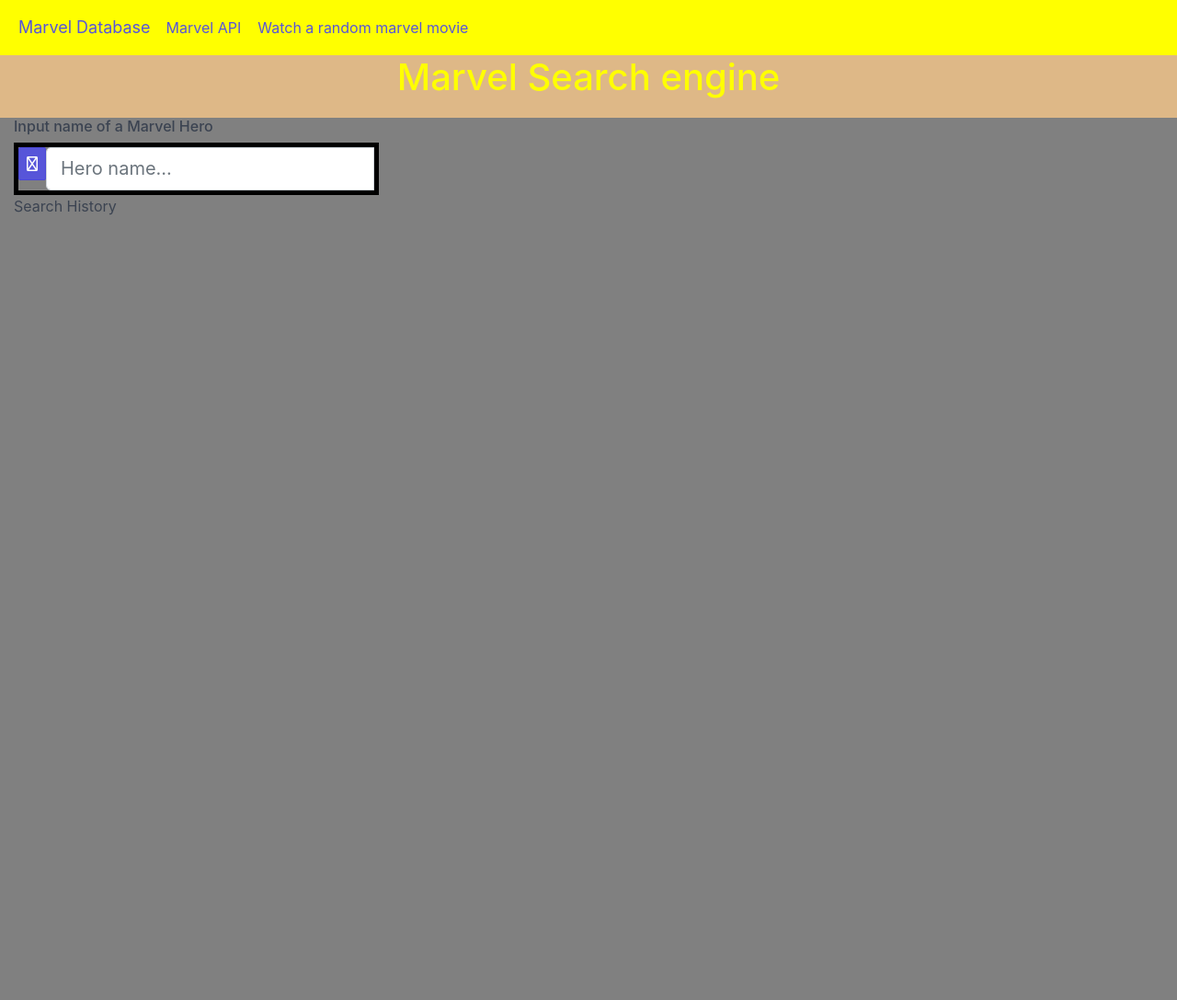
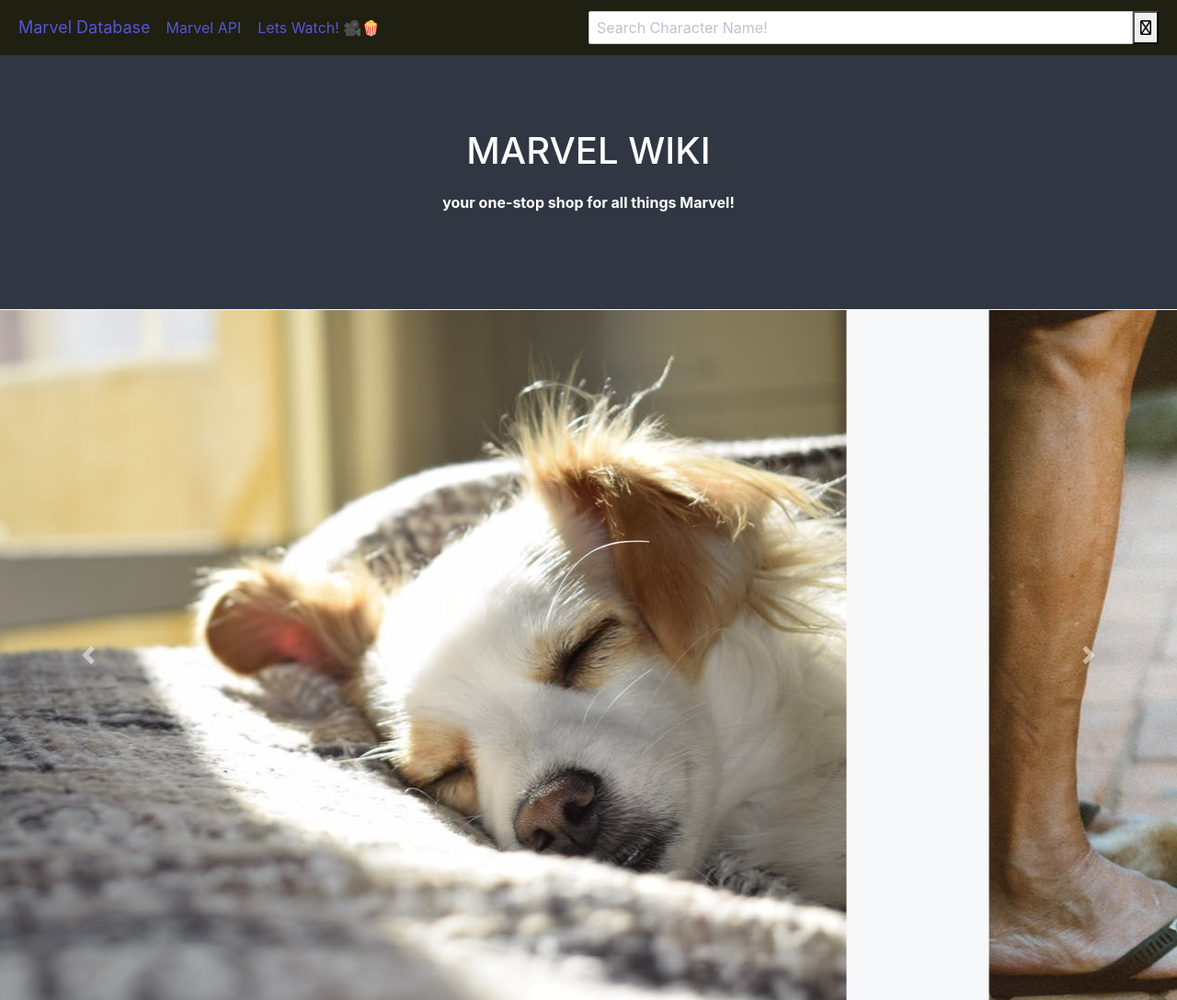
Before and after one commit to sevaggap/Marvel-Comics-Wiki, a plain HTML site: page index.html in a window 1280 px wide. Shown: the top 1087 px of the page at 92% size. Before the commit the page ends 800 px from the top, so only its background shows below. Drawn offline with nearby package versions, Linux system fonts and the light colour scheme.

Commit message:
solid changes in html formatting

```diff
--- a/index.html
+++ b/index.html
@@ -1,17 +1,16 @@
 <!DOCTYPE html>
 <html lang="en">
 <head>
-    <meta charset="UTF-8">
-    <meta name="viewport" content="width=device-width, initial-scale=1.0">
+    <meta charset="utf-8">
+    <meta name="viewport" content="width=device-width, initial-scale=1, shrink-to-fit=no">
     <meta http-equiv="X-UA-Compatible" content="ie=edge">
     <!-- Font Awesome link-->
     <script src="https://kit.fontawesome.com/ca89a4b9f5.js" crossorigin="anonymous"></script>
-    <!-- Bootstrap Link-->
-    <link rel="stylesheet" href="https://stackpath.bootstrapcdn.com/bootstrap/4.4.1/css/bootstrap.min.css" integrity="sha384-Vkoo8x4CGsO3+Hhxv8T/Q5PaXtkKtu6ug5TOeNV6gBiFeWPGFN9MuhOf23Q9Ifjh" crossorigin="anonymous">
+
+    <!-- Bootstrap CSS -->
+    <link rel="stylesheet" href="https://maxcdn.bootstrapcdn.com/bootstrap/4.0.0/css/bootstrap.min.css" integrity="sha384-Gn5384xqQ1aoWXA+058RXPxPg6fy4IWvTNh0E263XmFcJlSAwiGgFAW/dAiS6JXm" crossorigin="anonymous">
+
     <!-- My style sheet -->
-
-
-
     <link rel="stylesheet" href="https://unpkg.com/spectre.css/dist/spectre.min.css">
     <link rel="stylesheet" href="https://unpkg.com/spectre.css/dist/spectre-exp.min.css">
     <link rel="stylesheet" href="https://unpkg.com/spectre.css/dist/spectre-icons.min.css">
@@ -19,43 +18,71 @@
     <link rel="stylesheet" href="styles.css">
     <title>Marvel Comics</title>
 </head>
+
 <body>
+
     <header class="navbar" id="navigationbar">
 
         <section class="navbar-section">
           <a href="https://marvel.fandom.com/wiki/Marvel_Database" class="navbar-brand mr-2">Marvel Database</a>
           <a href="https://developer.marvel.com/" class="btn btn-link">Marvel API</a>
-          <a href="https://perchance.org/marvel-film" class="btn btn-link">Watch a random marvel movie</a>
+          <a href="https://perchance.org/marvel-film" class="btn btn-link">Lets Watch!
+            &#127909;&#x1f37f;
+            </a>
         </section>
+
+
         <section class="navbar-section">
+            <div class="input-group input-inline">
+              <input class="form-input" type="text" placeholder="Search Character Name!">
+              <button id="searchBtn" type="button" id="button-addon2"><i class="far fa-search"></i></button>
+            </div>
+        </section>
 
-        </section>
+
     </header>
-      <div class="row"id="headerbackgrnd">
-        <div class="container" >
-            <h1 class="text-center" id="headertitle">Marvel Search engine</h1>
+
+    <div class="hero bg-dark">
+        <div class="hero-sm">
+          <h1>MARVEL WIKI</h1>
+          <p style ="text-align: center;">your one-stop shop for all things Marvel!</p>
         </div>
     </div>
-    <div class="container-fluid">
+
+     <!-- Start input group -->
+
+    <div id="carouselExampleControls" class="carousel slide" data-ride="carousel">
+        <div class="carousel-inner">
+          <div class="carousel-item active">
+            <img class="img-responsive center-block" src="imgs/pexels-photo-731022.jpeg" alt="First slide">
+          </div>
+          <div class="carousel-item">
+            <img class="img-responsive center-block" src="imgs/pexels-photo-1870301.jpeg" alt="Second slide">
+          </div>
+          <div class="carousel-item">
+            <img class="img-responsive center-block" src="imgs/pexels-photo-511187.jpeg" alt="Third slide">
+          </div>
+        </div>
+
+        <a class="carousel-control-prev" style="" href="#carouselExampleControls" role="button" data-slide="prev">
+          <span class="carousel-control-prev-icon" aria-hidden="true"></span>
+          <span class="sr-only">Previous</span>
+        </a>
+        <a class="carousel-control-next" href="#carouselExampleControls" role="button" data-slide="next">
+          <span class="carousel-control-next-icon" aria-hidden="true"></span>
+          <span class="sr-only">Next</span>
+        </a>
+    </div>
 
 
-        <div class="row">
+        <div class="container-fluid">
+                <!-- End input group -->
+            <div id="searcharea">
 
-
-            <div class="col-4"id="inputarea">
-
-                <h6>Input name of a Marvel Hero</h6>
-
-                <!-- Start input group -->
-                <div class="input-group" id="searchbar">
-                    <input id="searchinput" type="text" class="form-control" placeholder="Hero name..." class="input-group-append">
-                    <button id="searchBtn" class="btn btn-primary" type="button" id="button-addon2"><i class="far fa-search"></i></button>
             </div>
-
-                <!-- End input group -->
-                Search History<div id="searcharea"></div>
                 <!-- Start card -->
-                <div class="row" id="history"> <!-- id for the list for search?-->
+            <div class="row" id="history">
+             <!-- id for the list for search?-->
                 <ul id="searchhistory">
             </div>
         </div>
@@ -64,9 +91,12 @@
             </div>
     </div>
 
+        <script src="https://code.jquery.com/jquery-3.2.1.slim.min.js" integrity="sha384-KJ3o2DKtIkvYIK3UENzmM7KCkRr/rE9/Qpg6aAZGJwFDMVNA/GpGFF93hXpG5KkN" crossorigin="anonymous"></script>
+        <script src="https://cdnjs.cloudflare.com/ajax/libs/popper.js/1.12.9/umd/popper.min.js" integrity="sha384-ApNbgh9B+Y1QKtv3Rn7W3mgPxhU9K/ScQsAP7hUibX39j7fakFPskvXusvfa0b4Q" crossorigin="anonymous"></script>
+        <script src="https://maxcdn.bootstrapcdn.com/bootstrap/4.0.0/js/bootstrap.min.js" integrity="sha384-JZR6Spejh4U02d8jOt6vLEHfe/JQGiRRSQQxSfFWpi1MquVdAyjUar5+76PVCmYl" crossorigin="anonymous"></script>
+        <script src="script.js"></script>
+    <script src="jsScript.js"></script>
 
 </body>
 
-<script src="script.js"></script>
-<script src="jsScript.js"></script>
 </html>
--- a/styles.css
+++ b/styles.css
@@ -4,7 +4,7 @@ body {
 
 }
 #navigationbar {
-    background-color:yellow;
+    background-color:rgb(31, 31, 18);
 }
 
 #headerbackgrnd {
@@ -41,6 +41,9 @@ p {
 
   h1 {
       size:x-large;
-      color:yellow;
-
+      color:rgb(255, 255, 255);
+      text-align: center;
   }
+  .carousel-item > img {
+    margin: 0 auto;
+  }
```
Also changed, not shown: imgs/pexels-photo-1870301.jpeg (added), imgs/pexels-photo-511187.jpeg (added), imgs/pexels-photo-731022.jpeg (added), 1 other file. Lines whose indentation alone changed are shown as unchanged.
